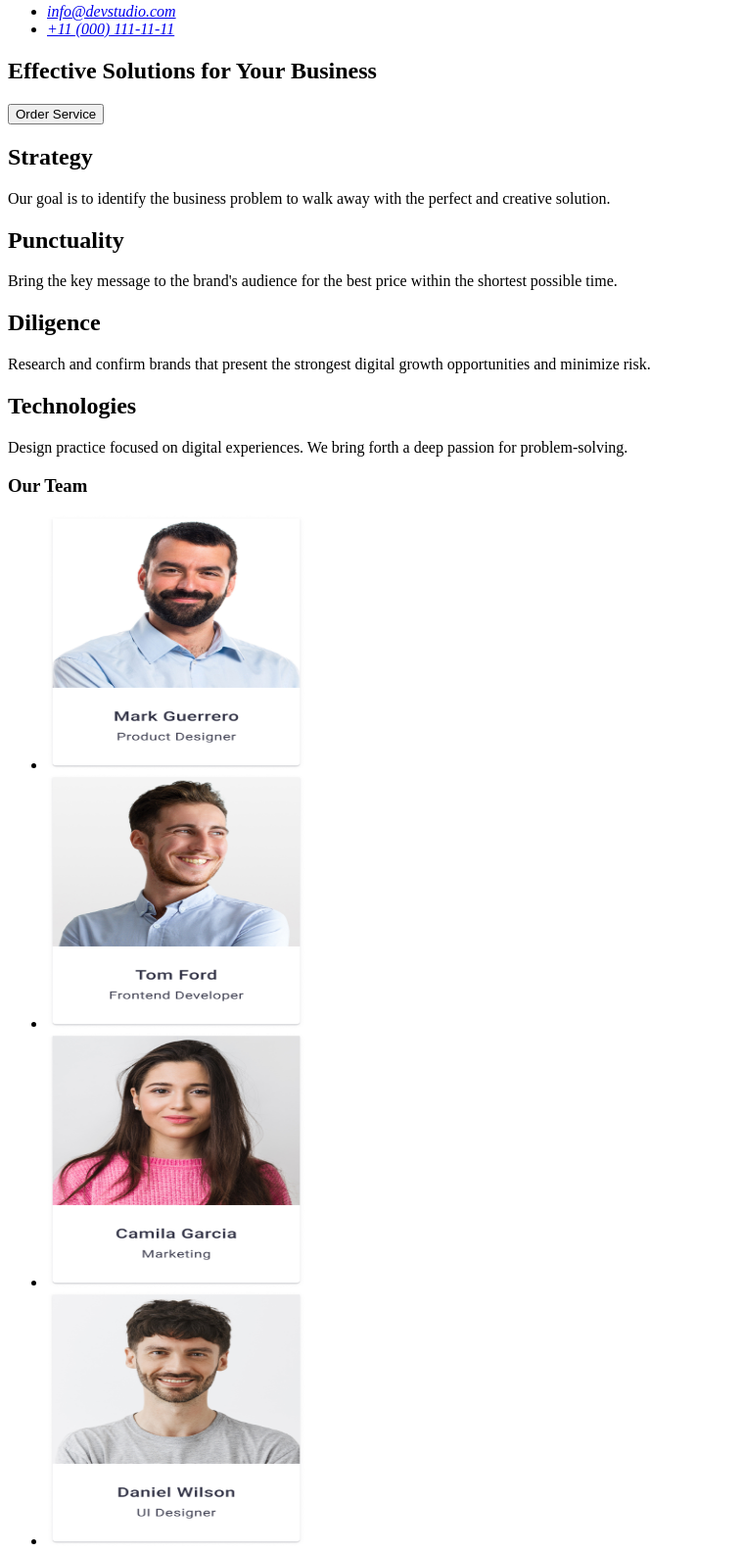
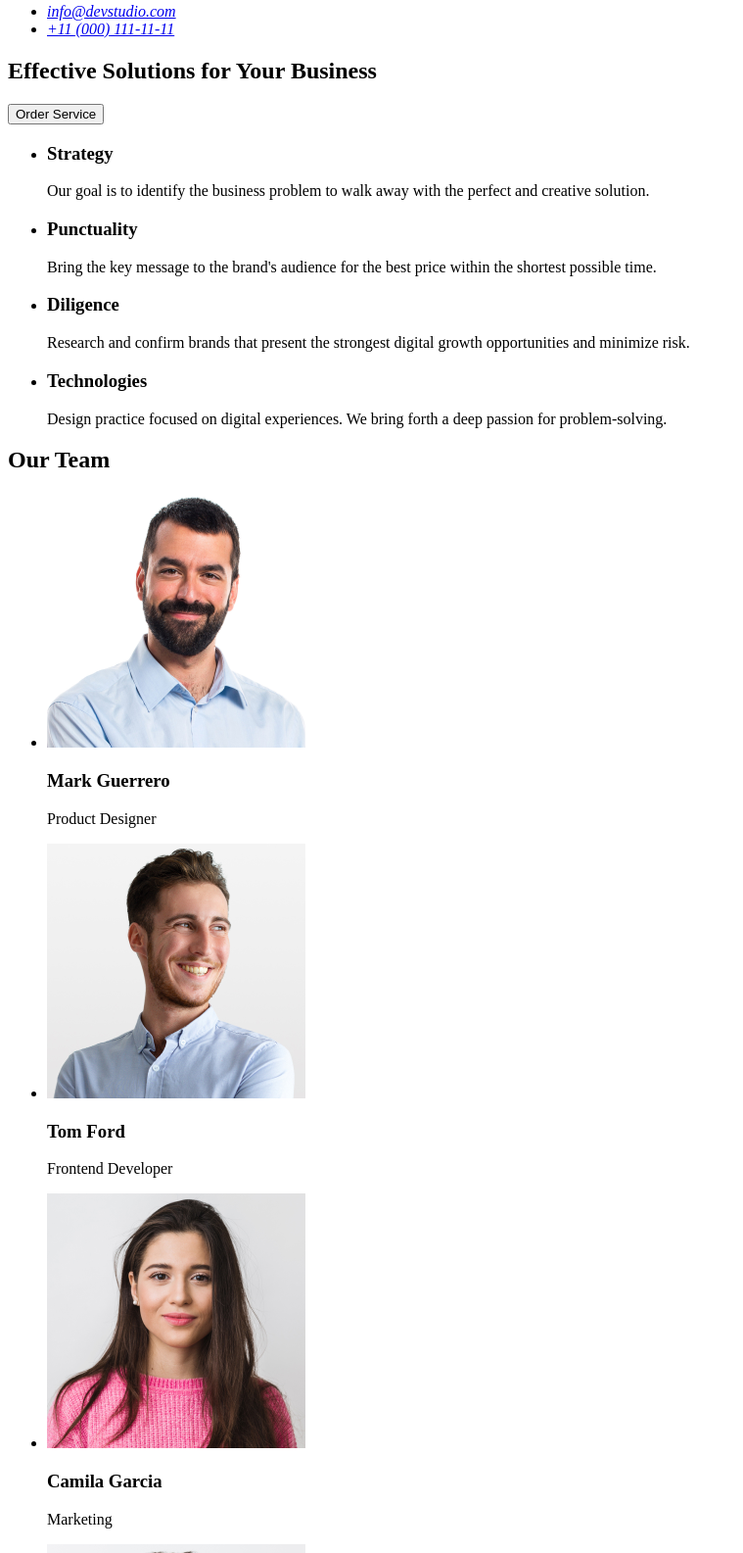
Before and after one commit to ValyaSkorobagatko/goit-markup-hw-01, a plain HTML site: page index.html in a window 1280 px wide. Shown: the part 109-1694 px from the top of the page at 98% size, without its empty margins (0-759 px from the left). Drawn offline with Linux system fonts and the light colour scheme.

Commit message:
upload all files

```diff
--- a/index.html
+++ b/index.html
@@ -31,75 +31,93 @@
         <button type="button">Order Service</button>
       </section>
 
-      <section>
-        <h2>Strategy</h2>
+      <section class="main facts">
+        <ul>
+          <li>
+            <h3>Strategy</h3>
             <p>
               Our goal is to identify the business problem to walk away with the
               perfect and creative solution.
             </p>
-        <h2>Punctuality</h2>
+          </li>
+          <li>
+            <h3>Punctuality</h3>
             <p>
               Bring the key message to the brand's audience for the best price
               within the shortest possible time.
             </p>
-        <h2>Diligence</h2>
+          </li>
+          <li>
+            <h3>Diligence</h3>
             <p>
-          Research and confirm brands that present the strongest digital growth
-          opportunities and minimize risk.
+              Research and confirm brands that present the strongest digital
+              growth opportunities and minimize risk.
             </p>
-        <h2>Technologies</h2>
+          </li>
+          <li>
+            <h3>Technologies</h3>
             <p>
-          Design practice focused on digital experiences. We bring forth a deep
-          passion for problem-solving.
+              Design practice focused on digital experiences. We bring forth a
+              deep passion for problem-solving.
             </p>
+          </li>
+        </ul>
       </section>
 
-      <section>
-        <h3>Our Team</h3>
+      <section class="team">
+        <h2>Our Team</h2>
 
         <ul>
           <li>
             <a href="./index.html">
               <img
-                src="images/Team-Card-1.jpg"
+                src="images/img-3.jpg"
                 alt="Mark Guerrero"
                 width="264"
                 height="260"
               />
             </a>
+            <h3>Mark Guerrero</h3>
+            <p>Product Designer</p>
+          </li>
+
+          <li>
+            <a href="index.html">
+              <img
+                src="images/img-2.jpg"
+                alt="Tom Ford"
+                width="264"
+                height="260"
+              />
+            </a>
+            <h3>Tom Ford</h3>
+            <p>Frontend Developer</p>
           </li>
 
           <li>
             <a href="./index.html">
               <img
-                src="images/Team-Card-2.jpg"
-                alt="Tom Ford"
+                src="images/img-1.jpg"
+                alt="Camila Garcia"
                 width="264"
                 height="260"
               />
             </a>
+            <h3>Camila Garcia</h3>
+            <p>Marketing</p>
           </li>
 
           <li>
             <a href="./index.html">
               <img
-                src="images/Team-Card-3.jpg"
-                alt="Camila Garcia"
-                width="264"
-                height="260"
-              />
-            </a>
-          </li>
-
-          <li>
-            <a href="./index.html">
-              <img
-                src="images/Team-Card-4.jpg"
+                src="images/img.jpg"
                 alt="Daniel Wilson"
                 width="264"
                 height="260"
               />
             </a>
+            <h3>Daniel Wilson</h3>
+            <p>UI Designer</p>
           </li>
         </ul>
       </section>
```
Also changed, not shown: images/Team-Card-1.jpg (deleted), images/Team-Card-2.jpg (deleted), images/Team-Card-3.jpg (deleted), images/Team-Card-4.jpg (deleted), images/img-1.jpg (added), images/img-2.jpg (added), images/img-3.jpg (added), images/img.jpg (added). Lines whose indentation alone changed are shown as unchanged.
